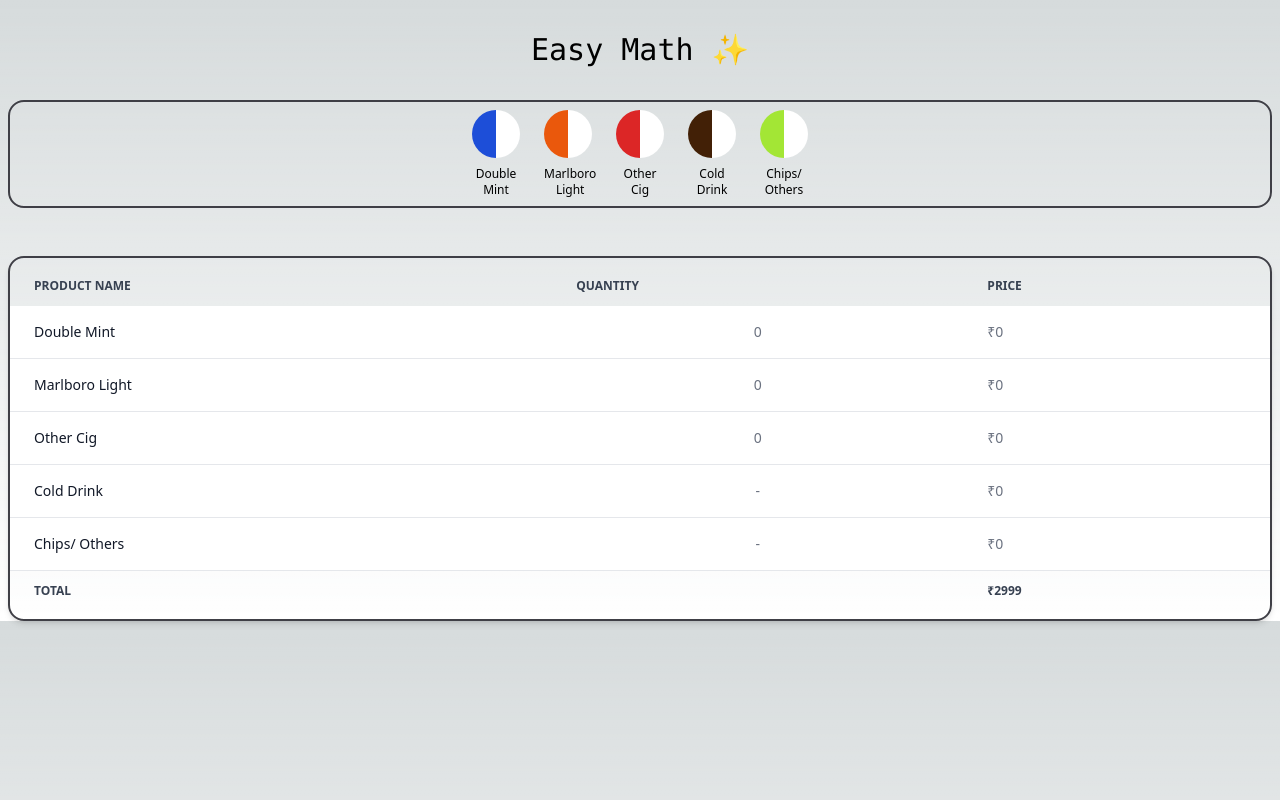
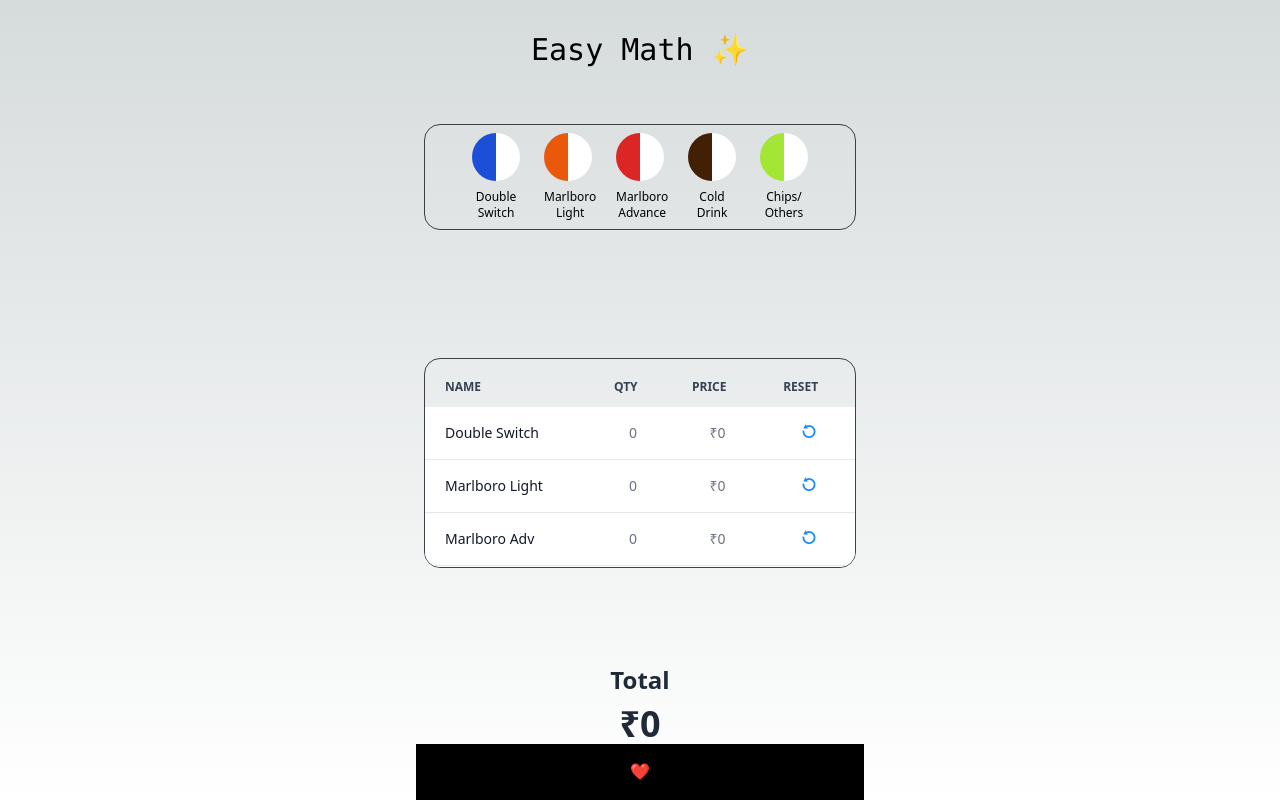
Before and after one commit to rittikbasu/easymath, a Next.js app: page / in a window 1280 px wide. Built offline with nearby package versions, Linux system fonts and the light colour scheme.

Commit message:
feat: add total + footer

```diff
--- a/src/pages/index.tsx
+++ b/src/pages/index.tsx
@@ -1,10 +1,13 @@
 import { useState } from "react";
+import Link from "next/link";
+
 import { Product } from "../components/Product";
+import { Table } from "../components/Table";
 
 export default function App() {
-  const [pr1Price, setPr1Price] = useState(0);
-  const [pr2Price, setPr2Price] = useState(0);
-  const [pr3Price, setPr3Price] = useState(0);
+  const [pr1Price, setPr1Price] = useState(18);
+  const [pr2Price, setPr2Price] = useState(17);
+  const [pr3Price, setPr3Price] = useState(20);
   const [pr4Price, setPr4Price] = useState(0);
   const [pr5Price, setPr5Price] = useState(0);
 
@@ -14,44 +17,36 @@
   const [pr4Quantity, setPr4Quantity] = useState(0);
   const [pr5Quantity, setPr5Quantity] = useState(0);
   return (
-    <>
-      {/* title: Easy Math */}
+    <div className="max-w-md md:mx-auto flex flex-col h-screen antialiased overflow-auto">
       <h1 className="text-3xl text-center mt-8 font-mono">Easy Math ✨</h1>
-      <div className="flex justify-center gap-x-6 mt-8 border-2 border-zinc-700 py-2 rounded-2xl mx-2">
+      <div className="flex justify-center gap-x-6 md:mt-14 mt-8 border border-zinc-700 py-2 rounded-2xl mx-2">
         <Product
-          name="Double Mint"
+          name="Double Switch"
           color="bg-blue-700"
-          defaultPrice={18}
           price={pr1Price}
           quantity={pr1Quantity}
           setQuantity={setPr1Quantity}
-          step={1}
           setPrice={setPr1Price}
         ></Product>
         <Product
           name="Marlboro Light"
           color="bg-orange-600"
-          defaultPrice={20}
           price={pr2Price}
           quantity={pr2Quantity}
           setQuantity={setPr2Quantity}
-          step={1}
           setPrice={setPr2Price}
         ></Product>
         <Product
-          name="Other Cig"
+          name="Marlboro Advance"
           color="bg-red-600"
-          defaultPrice={18}
           price={pr3Price}
           quantity={pr3Quantity}
           setQuantity={setPr3Quantity}
-          step={1}
           setPrice={setPr3Price}
         ></Product>
         <Product
           name="Cold Drink"
           color="bg-yellow-950"
-          defaultPrice={0}
           price={pr4Price}
           quantity={pr4Quantity}
           setQuantity={setPr4Quantity}
@@ -62,7 +57,6 @@
         <Product
           name="Chips/ Others"
           color="bg-lime-400"
-          defaultPrice={0}
           price={pr5Price}
           quantity={pr5Quantity}
           setQuantity={setPr5Quantity}
@@ -71,82 +65,55 @@
         ></Product>
       </div>
 
-      <div className="shadow-md mt-12 border-2 border-zinc-700 py-2 rounded-2xl mx-2">
-        <table className="w-full text-sm text-left text-gray-500 dark:text-gray-400">
-          <thead className="text-xs text-gray-700 uppercase dark:text-gray-400">
-            <tr>
-              <th scope="col" className="px-6 py-3">
-                Product name
-              </th>
-              <th scope="col" className="px-6 py-3">
-                Quantity
-              </th>
-              <th scope="col" className="px-6 py-3">
-                Price
-              </th>
-            </tr>
-          </thead>
-          <tbody>
-            <tr className="bg-white border-b dark:bg-gray-800 dark:border-gray-700">
-              <th
-                scope="row"
-                className="px-6 py-4 font-medium text-gray-900 whitespace-nowrap dark:text-white"
-              >
-                Double Mint
-              </th>
-              <td className="px-6 py-4 text-center">{pr1Quantity}</td>
-              <td className="px-6 py-4">₹{pr1Price}</td>
-            </tr>
-            <tr className="bg-white border-b dark:bg-gray-800 dark:border-gray-700">
-              <th
-                scope="row"
-                className="px-6 py-4 font-medium text-gray-900 whitespace-nowrap dark:text-white"
-              >
-                Marlboro Light
-              </th>
-              <td className="px-6 py-4 text-center">{pr2Quantity}</td>
-              <td className="px-6 py-4">₹{pr2Price}</td>
-            </tr>
-            <tr className="bg-white border-b dark:border-gray-700 dark:bg-gray-800">
-              <th
-                scope="row"
-                className="px-6 py-4 font-medium text-gray-900 whitespace-nowrap dark:text-white"
-              >
-                Other Cig
-              </th>
-              <td className="px-6 py-4 text-center">{pr3Quantity}</td>
-              <td className="px-6 py-4">₹{pr3Price}</td>
-            </tr>
-            <tr className="bg-white border-b dark:bg-gray-800 dark:border-gray-700">
-              <th
-                scope="row"
-                className="px-6 py-4 font-medium text-gray-900 whitespace-nowrap dark:text-white"
-              >
-                Cold Drink
-              </th>
-              <td className="px-6 py-4 text-center">-</td>
-              <td className="px-6 py-4">₹{pr4Price}</td>
-            </tr>
-            <tr className="bg-white border-b dark:bg-gray-800 dark:border-gray-700">
-              <th
-                scope="row"
-                className="px-6 py-4 font-medium text-gray-900 whitespace-nowrap dark:text-white"
-              >
-                Chips/ Others
-              </th>
-              <td className="px-6 py-4 text-center">-</td>
-              <td className="px-6 py-4">₹{pr5Price}</td>
-            </tr>
-            <tr className="text-xs text-gray-700 uppercase dark:text-gray-400">
-              <th scope="row" className="px-6 py-3">
-                Total
-              </th>
-              <td className="px-6 py-3"></td>
-              <td className="px-6 py-3 font-bold">₹2999</td>
-            </tr>
-          </tbody>
-        </table>
+      <div className="md:mt-32 mt-12 border border-zinc-700 pt-2 rounded-2xl mx-2 overflow-hidden">
+        <Table
+          pr1Price={pr1Price}
+          pr2Price={pr2Price}
+          pr3Price={pr3Price}
+          pr5Price={pr5Price}
+          pr1Quantity={pr1Quantity}
+          pr2Quantity={pr2Quantity}
+          pr3Quantity={pr3Quantity}
+          pr4Quantity={pr4Quantity}
+          pr5Quantity={pr5Quantity}
+          setPr1Price={setPr1Price}
+          setPr2Price={setPr2Price}
+          setPr3Price={setPr3Price}
+          setPr4Price={setPr4Price}
+          setPr5Price={setPr5Price}
+          setPr1Quantity={setPr1Quantity}
+          setPr2Quantity={setPr2Quantity}
+          setPr3Quantity={setPr3Quantity}
+          setPr4Quantity={setPr4Quantity}
+          setPr5Quantity={setPr5Quantity}
+        ></Table>
       </div>
-    </>
+
+      {/* Show total */}
+      <div className="flex justify-center items-center md:mt-24 mt-12">
+        <div className="flex flex-col justify-center items-center space-y-2">
+          <p className="text-2xl font-bold text-gray-800 dark:text-white">
+            Total
+          </p>
+          <p className="text-4xl font-bold text-gray-800 dark:text-blue-500">
+            ₹
+            {pr1Price * pr1Quantity +
+              pr2Price * pr2Quantity +
+              pr3Price * pr3Quantity +
+              pr4Quantity +
+              pr5Price}
+          </p>
+        </div>
+      </div>
+
+      {/* Footer */}
+      <footer className="mt-auto px-5 py-4 text-center bg-black">
+        <p className="font-mono">
+          <Link href="https://rittik.io" className="hover:text-indigo-500">
+            Made with ❤️ by Rittik
+          </Link>
+        </p>
+      </footer>
+    </div>
   );
 }
```
